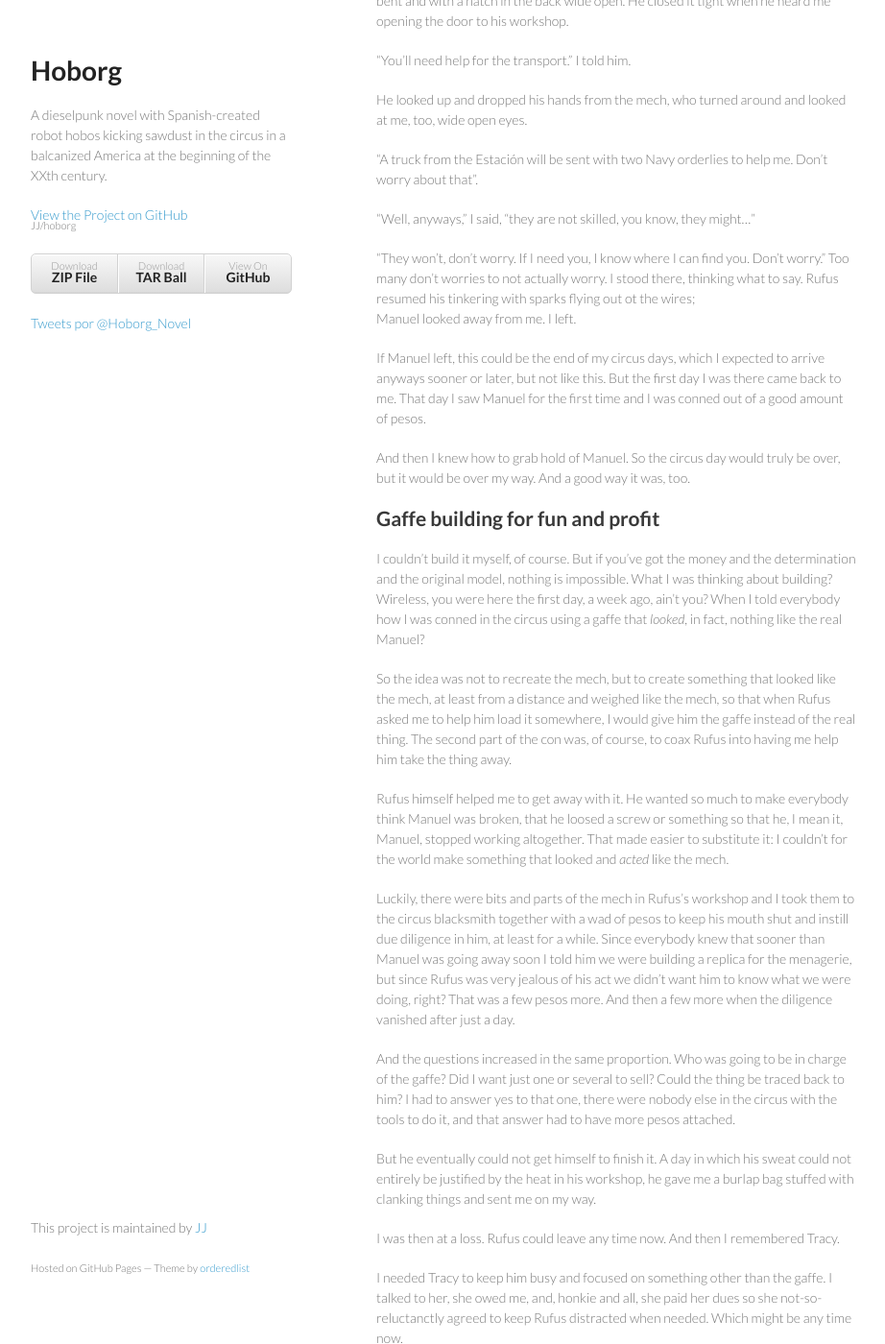
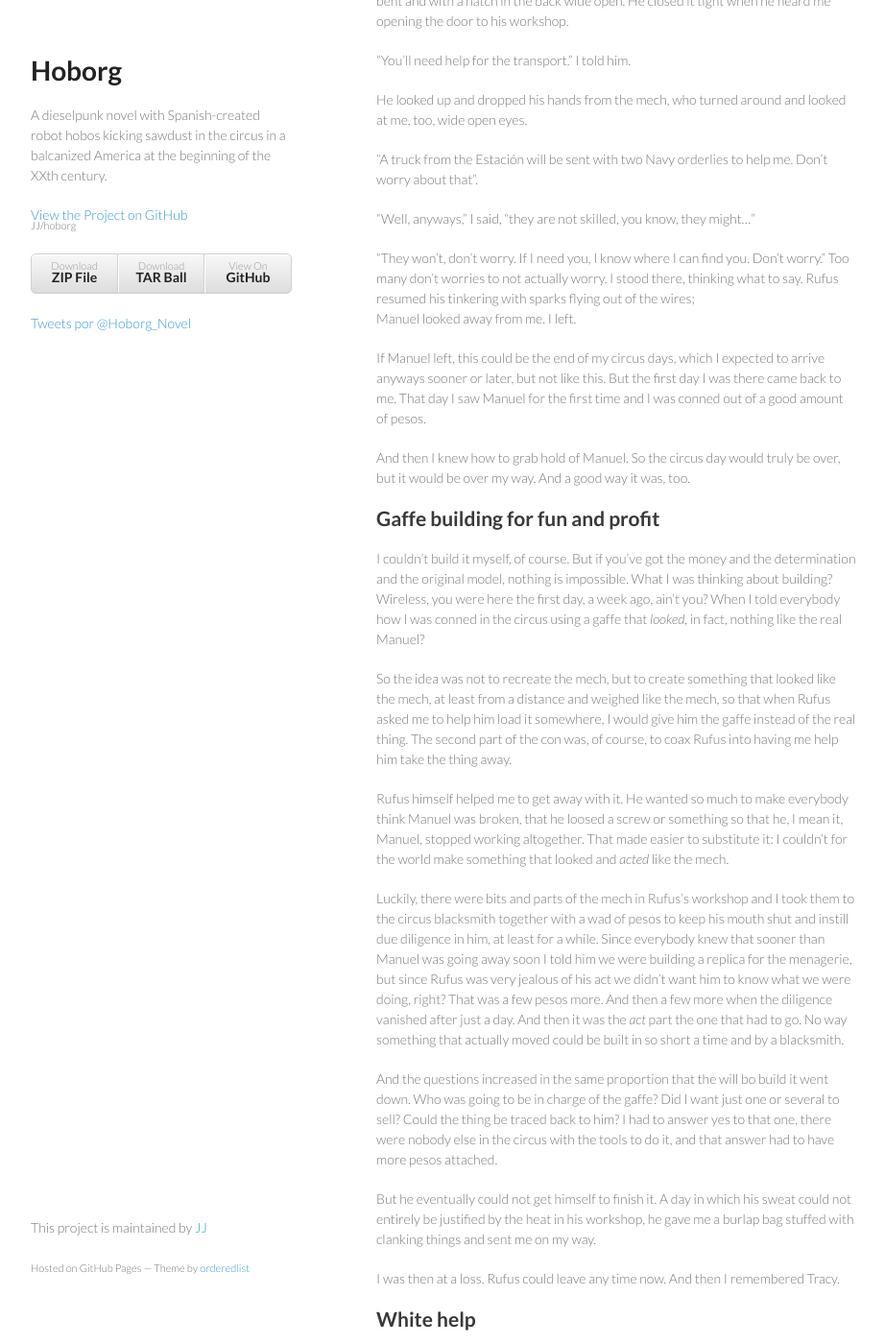
Before and after one commit to JJ/hoborg, a Jekyll site: the page built from text/text.md, in a window 1280 px wide and 1400 px high, scrolled down 40198 px. Shown: the whole window at 96% size, without its empty margins (178-1100 px from the left). Built offline with Jekyll 4.4.1, drawn with Linux system fonts in a browser that asks for light colours; comment, search, counter and statistics services are not loaded; some of the changed text lies outside the part shown.

Commit message:
Sync text/text.md from master to gh-pages

```diff
--- a/text/text.md
+++ b/text/text.md
@@ -2258,7 +2258,7 @@ might..."
 "They won't, don't worry. If I need you, I know where I can find
 you. Don't worry." Too many don't worries to not actually worry. I
 stood there, thinking what to say. Rufus resumed his tinkering  with
-sparks flying out ot the wires;
+sparks flying out of the wires;
 Manuel looked away from me. I left.
 
 If Manuel left, this could be the end of my circus days, which I expected to arrive
@@ -2301,9 +2301,12 @@ while. Since everybody knew that sooner than  Manuel was going
 away soon I told him we were building a replica for the menagerie, but
 since Rufus was very jealous of his act we didn't want him to know
 what we were doing, right? That was a few pesos more. And then a few
-more when the diligence vanished after just a day.
-
-And the questions increased in the same proportion. Who was going to
+more when the diligence vanished after just a day. And then it was the
+*act* part the one that had to go. No way something that actually
+moved could be built in so short a time and by a blacksmith.
+
+And the questions increased in the same proportion that the will bo
+build it went down. Who was going to
 be in charge of the gaffe? Did I want just one or several to sell?
 Could the thing be traced back to him? I had to answer yes to that
 one, there were nobody else in the circus with the tools to do it, and
@@ -2316,6 +2319,9 @@ way.
 
 I was then at a loss. Rufus could leave any time now. And then I
 remembered Tracy.
+
+White help
+----------------
 
 I needed Tracy to keep him busy and focused on something other than
 the gaffe. I talked to her, she owed me, and, honkie and all, she
@@ -2450,7 +2456,7 @@ Crocodile tears
 -------------------
 
 I cried like I've seen the clowns doing in their act. Close your eyes
-just so, open your mouth, and wail a trembling a for as long as you
+just so, open your mouth, and wail a trembling *a* for as long as you
 don't care to breath. That might be a long time, indeed, just enough
 to be noticed by Rufus, who came up to me and put an awkward hand in
 my back.
```
